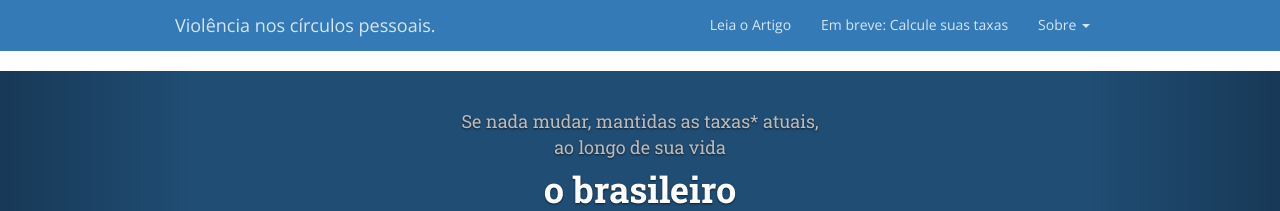
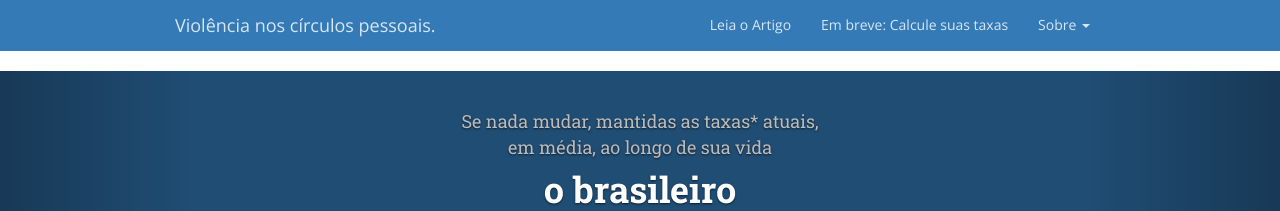
Before and after one commit to vladimirbrasil/social-penetration-of-rates, a plain HTML site: page index.html in a window 1280 px wide. Shown: the top 211 px of the page. Drawn offline with nearby package versions, Linux system fonts and the light colour scheme.

Commit message:
Adiciona 'em média' antes de 'ao longo de sua vida'

```diff
--- a/index.html
+++ b/index.html
@@ -92,7 +92,7 @@ j=d.createElement(s),dl=l!='dataLayer'?'&l='+l:'';j.async=true;j.src=
     <div class="item active">
 <!--      <img src="images/img_flower.jpg" alt="Chania">-->
       <div class="carousel-caption">
-        <p class='taxas-preambulo'>Se nada mudar,  mantidas as taxas* atuais, <br>ao longo de sua vida</p>
+        <p class='taxas-preambulo'>Se nada mudar,  mantidas as taxas* atuais, <br>em média, ao longo de sua vida</p>
         <p class='taxas-valor'>o brasileiro </p>
         <p class='taxas-preambulo'>deve esperar receber a informação de que </p>
         <p class='taxas-valor'>3 conhecidos</p>
@@ -106,7 +106,7 @@ j=d.createElement(s),dl=l!='dataLayer'?'&l='+l:'';j.async=true;j.src=
     <div class="item">
 <!--      <img src="images/img_flower.jpg" alt="Chania">-->
       <div class="carousel-caption">
-        <p class='taxas-preambulo'>Se nada mudar,  mantidas as taxas* atuais, <br>ao longo de sua vida</p>
+        <p class='taxas-preambulo'>Se nada mudar,  mantidas as taxas* atuais, <br>em média, ao longo de sua vida</p>
         <p class='taxas-valor'>o alagoano </p>
         <p class='taxas-preambulo'>deve esperar receber a informação de que </p>
         <p class='taxas-valor'>1 familiar</p>
@@ -120,7 +120,7 @@ j=d.createElement(s),dl=l!='dataLayer'?'&l='+l:'';j.async=true;j.src=
     <div class="item">
 <!--      <img src="images/img_flower.jpg" alt="Flower">-->
       <div class="carousel-caption">
-        <p  class='taxas-preambulo'>Se nada mudar,  mantidas as taxas* atuais, <br>ao longo de sua vida</p>
+        <p  class='taxas-preambulo'>Se nada mudar,  mantidas as taxas* atuais, <br>em média, ao longo de sua vida</p>
         <p class='taxas-valor'>o carioca </p>
         <p class='taxas-preambulo'>deve esperar receber a informação de que </p>
         <p class='taxas-valor'>1 de casa</p>
@@ -135,7 +135,7 @@ j=d.createElement(s),dl=l!='dataLayer'?'&l='+l:'';j.async=true;j.src=
     <div class="item">
 <!--      <img src="img_flower2.jpg" alt="Flower">-->
       <div class="carousel-caption">
-        <p  class='taxas-preambulo'>Se nada mudar,  mantidas as taxas* atuais, <br>ao longo de sua vida</p>
+        <p  class='taxas-preambulo'>Se nada mudar,  mantidas as taxas* atuais, <br>em média, ao longo de sua vida</p>
         <p class='taxas-valor'>o inglês </p>
         <p class='taxas-preambulo'>deve esperar receber a informação de que </p>
         <p class='taxas-valor'>nenhum</p>
```
